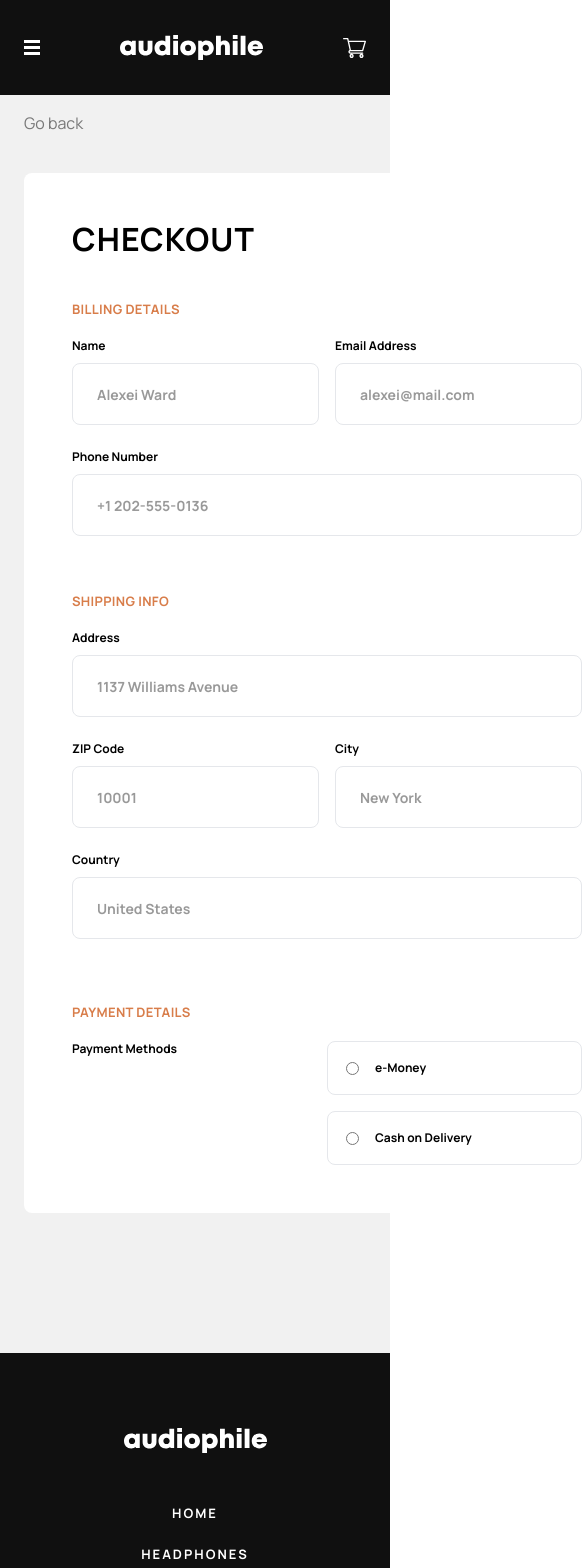
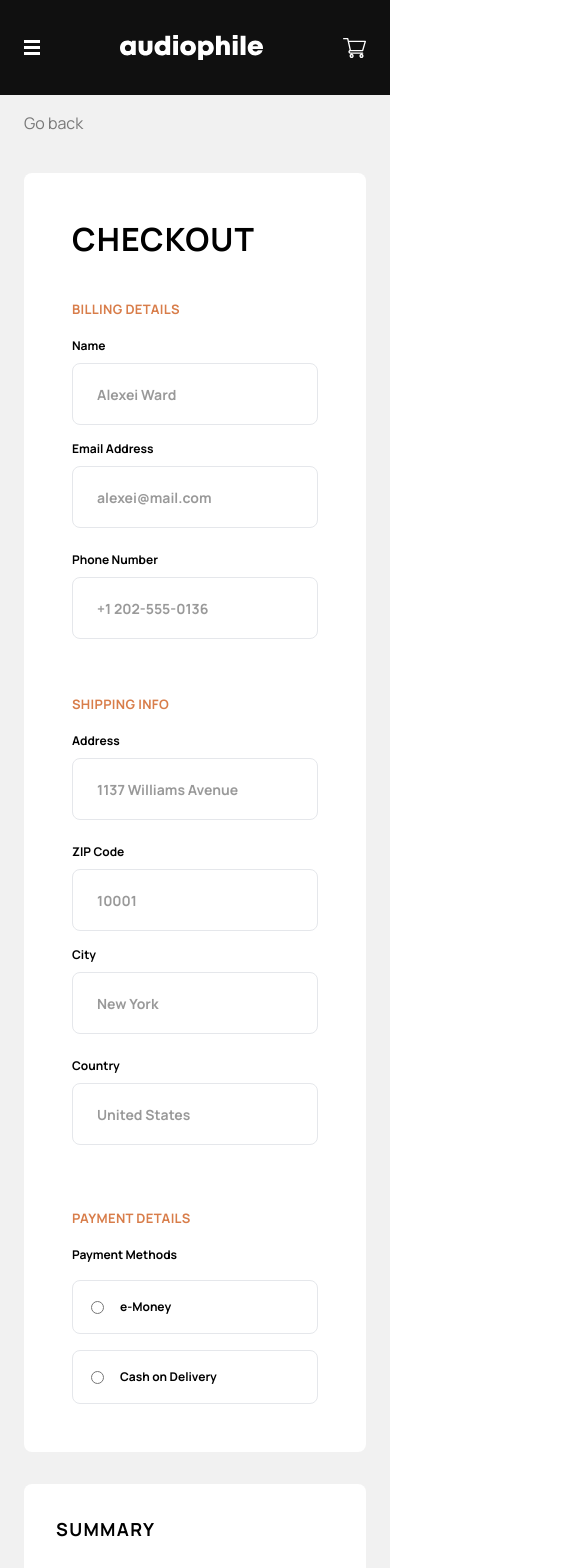
Before and after one commit to BBualdo/Audiophile, a React (Vite) app: page /checkout in a window 390 px wide. Shown: the top 1568 px of the page, 585 px wide, since content can reach past the window. Built offline with nearby package versions, Linux system fonts and the light colour scheme.

Commit message:
Checkout RWD

```diff
--- a/src/pages/Checkout.jsx
+++ b/src/pages/Checkout.jsx
@@ -18,7 +18,7 @@ const Checkout = (props) => {
 						</p>
 					</div>
 				</div>
-				<div className='flex justify-between p-[15px] items-center'>
+				<div className='flex p-[15px] items-center'>
 					<p className='text-[15px] font-bold text-black/50'>
 						x{item.quantity}
 					</p>
@@ -36,8 +36,8 @@ const Checkout = (props) => {
 					</button>
 				</Link>
 			</div>
-			<div className='xs:px-[24px] md:px-[40px] lg:px-[165px] mt-[38px] pb-[140px] flex gap-8 items-start'>
-				<section className='bg-white p-12 rounded-[8px]'>
+			<div className='xs:px-[24px] md:px-[40px] lg:px-[165px] mt-[38px] pb-[140px] flex xs:flex-col xl:flex-row gap-8 xs:items-center xl:items-start'>
+				<section className='bg-white p-12 rounded-[8px] w-full'>
 					<h3>Checkout</h3>
 					<form>
 						<div className='mt-10'>
@@ -45,7 +45,7 @@ const Checkout = (props) => {
 								Billing Details
 							</p>
 							<div className='mt-4 flex flex-col gap-6'>
-								<div className='flex items-center gap-4'>
+								<div className='flex xs:flex-col md:flex-row items-center gap-4'>
 									<div className='flex flex-col w-full'>
 										<label className='text-black text-xs font-bold'>Name</label>
 										<input
@@ -92,7 +92,7 @@ const Checkout = (props) => {
 										placeholder='1137 Williams Avenue'
 									/>
 								</div>
-								<div className='flex items-center gap-4'>
+								<div className='flex xs:flex-col md:flex-row items-center gap-4'>
 									<div className='flex flex-col w-full'>
 										<label className='text-black text-xs font-bold'>
 											ZIP Code
@@ -128,7 +128,7 @@ const Checkout = (props) => {
 							<p className='text-cream text-[13px] font-bold uppercase leading-[25px] tracking-wide'>
 								Payment Details
 							</p>
-							<div className='flex mt-4 justify-between'>
+							<div className='flex xs:flex-col xs:gap-[17px] md:gap-0 md:flex-row mt-4 justify-between'>
 								<label className='text-black text-xs font-bold flex-1'>
 									Payment Methods
 								</label>
@@ -158,11 +158,11 @@ const Checkout = (props) => {
 						</div>
 					</form>
 				</section>
-				<section className='rounded-[8px] p-8 bg-white'>
+				<section className='rounded-[8px] p-8 bg-white xs:w-full xl:w-auto'>
 					<div>
 						<h6 className='h6 text-black'>Summary</h6>
 					</div>
-					<div className='flex flex-col items-center gap-6 py-8 overflow-y-auto max-h-[304px] w-[284px]'>
+					<div className='flex flex-col items-center gap-6 py-8 overflow-y-auto max-h-[304px] xs:w-full lg:w-[284px]'>
 						{cartItems}
 					</div>
 
--- a/tailwind.config.js
+++ b/tailwind.config.js
@@ -7,7 +7,8 @@ export default {
 			sm: '480px',
 			md: '768px',
 			lg: '976px',
-			xl: '1440px',
+			xl: '1160px',
+			xxl: '1440px',
 		},
 		extend: {
 			colors: {
```
